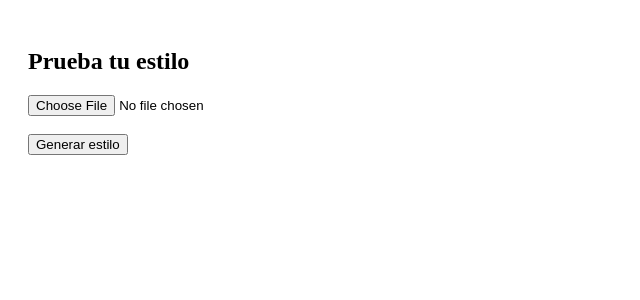
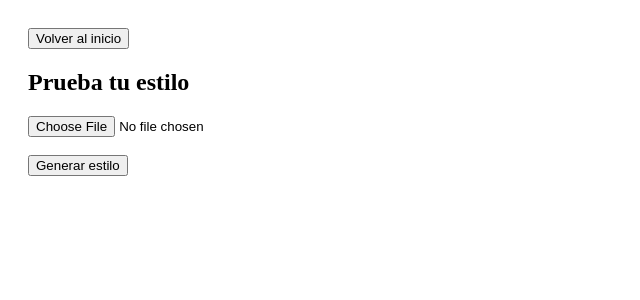
Before and after one commit to radeljfc/estilo-app, a Next.js app: page /probar in a window 1280 px wide. Shown: the top 300 px of the page, without its empty margins (0-640 px from the left). Built offline with nearby package versions, Linux system fonts and the light colour scheme.

Commit message:
Irinicio2

```diff
--- a/pages/probar.js
+++ b/pages/probar.js
@@ -1,6 +1,3 @@
-<button onClick={() => window.location.href = "/"}>
-  Volver al inicio
-</button>
 import { useState } from "react";
 
 export default function Probar() {
@@ -65,6 +62,9 @@ export default function Probar() {
 
   return (
     <div style={{ padding: 20 }}>
+  <button onClick={() => window.location.href = "/"}>
+  Volver al inicio
+</button>
       <h2>Prueba tu estilo</h2>
 
       <input
```
